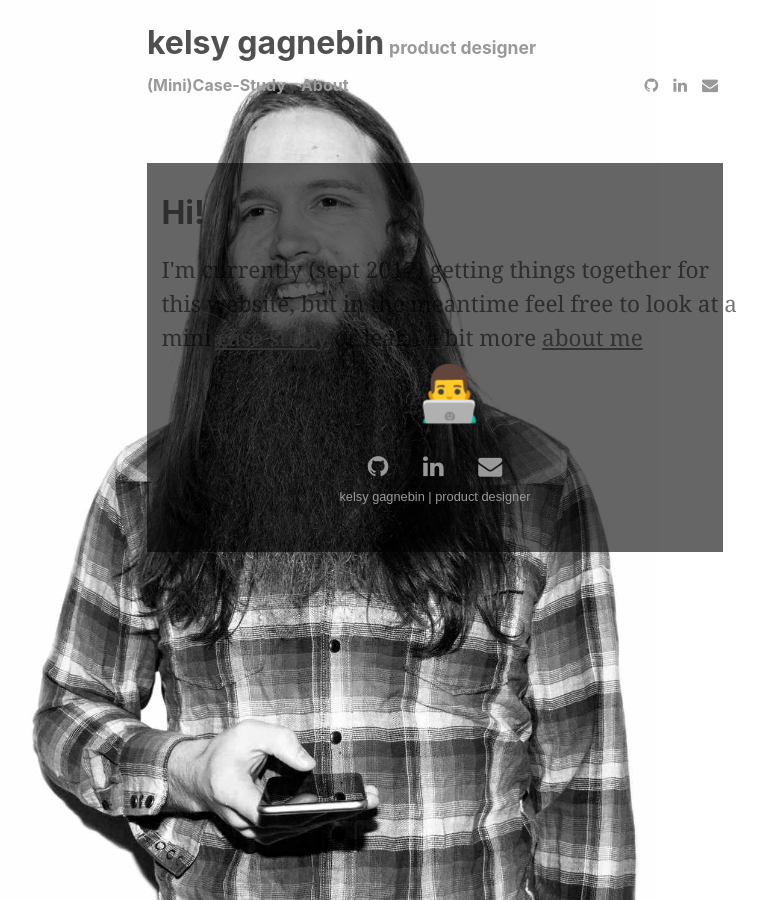
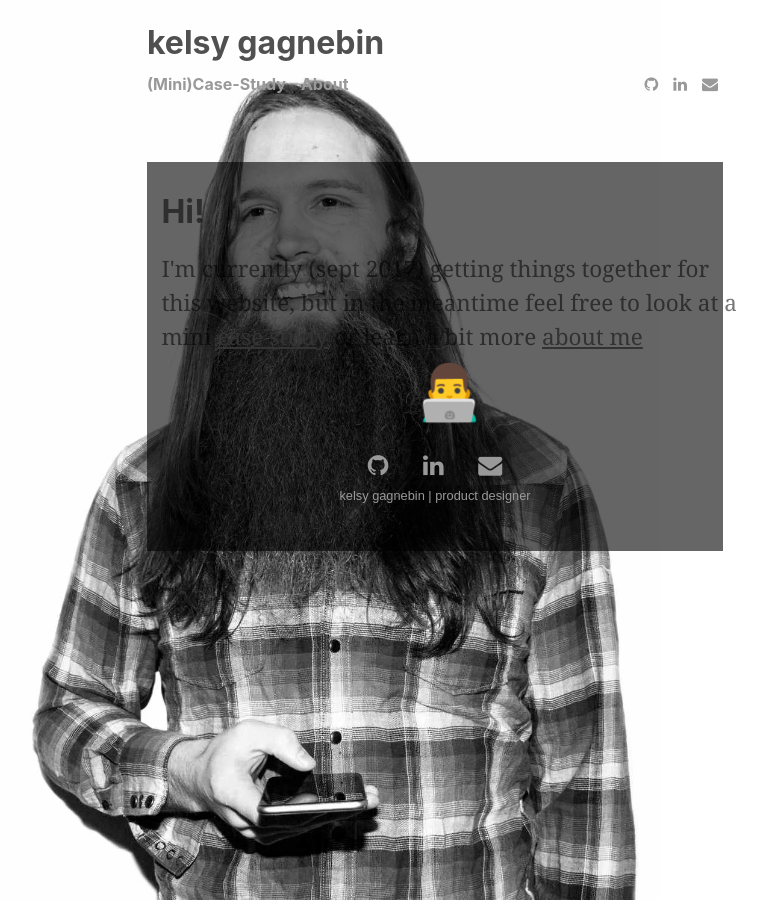
Before and after one commit to kelsymichael/kelsymichael.github.io, a Jekyll site: the page built from index.html, in a window 1280 px wide. Shown: the whole page, without its empty margins (205-971 px from the left). Built offline with Jekyll 4.4.1, drawn with Linux system fonts in a browser that asks for light colours; nearby versions of some CDN libraries; the list of posts is cut into pages by our own code.

Commit message:
Remove subtitle

```diff
--- a/_includes/header.html
+++ b/_includes/header.html
@@ -1,7 +1,6 @@
 <header class="masthead">
   <h3 class="masthead-title">
     <a href="{{ site.github.url }}/">{{ site.data.settings.title }}</a>
-    <small class="masthead-subtitle">{{ site.data.settings.tagline }}</small>
     {% include menu.html %}
   </h3>
 </header>
```
